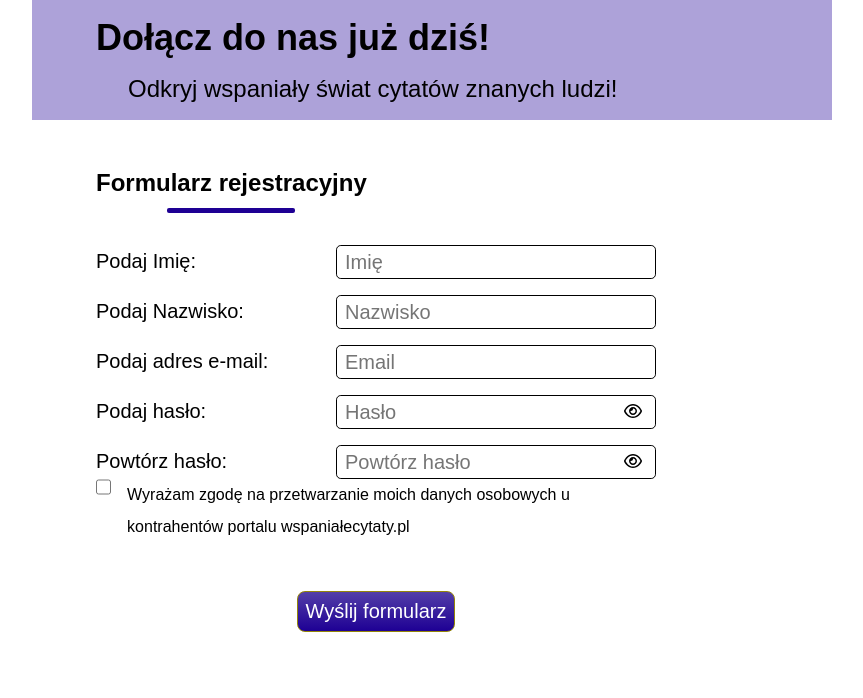
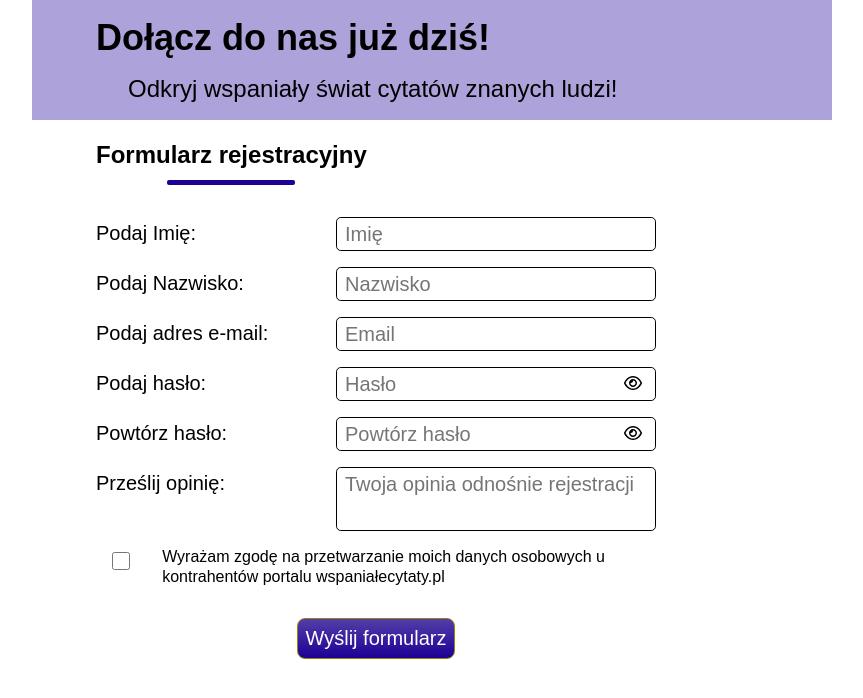
Before and after one commit to aniaorwatk/app-form, a React (Create React App) app: page / in a window 1280 px wide. Shown: the top 698 px of the page, without its empty margins (208-1071 px from the left). Built offline with nearby package versions, Linux system fonts and the light colour scheme.

Commit message:
add all errors

```diff
--- a/src/component/Form/Form.tsx
+++ b/src/component/Form/Form.tsx
@@ -1,12 +1,13 @@
-import React, { useState } from "react";
+import React, { useRef, useState } from "react";
 import { SubmitHandler, useForm } from "react-hook-form";
-import labels from "../../labels";
+import labels, { maxCharacters, maxCharactersTextatea, minCharacters, minCharactersPassword } from "../../labels";
 import Input from "../Input/Input";
 import {
   getErrorFirstName,
   getErrorsAgreement,
   getErrorsEmail,
   getErrorsLastName,
+  getErrorsOpinion,
   getErrorsPassword,
   getErrorsRepeatPassword,
   nameInputs,
@@ -17,6 +18,7 @@ import eyeOff from "../../assets/eye-slash-regular.svg";
 import "./Form.scss";
 import ButtonPrimary from "../Buttons/ButtonPrimary";
 import InputCheckbox from "../Input/InputCheckbox";
+import InputTextarea from "../Input/InputTextarea";
 
 export interface IFormInputs {
   firstName: "string";
@@ -25,9 +27,10 @@ export interface IFormInputs {
   password: "string";
   repeatPassword: "string";
   agreement: boolean;
+  opinion: "string";
 }
 
-const labelsType = {
+const InputType = {
   textLabelType: "text",
   emailLabelType: "email",
   checkboxType: "checkbox"
@@ -46,6 +49,8 @@ const button = {
   buttonClass: "primary",
 };
 
+const nameFirstInput = "firstName"
+
 const Form = () => {
   const buttonType = "submit";
   const eyeOnPassword = eyeOn;
@@ -60,24 +65,49 @@ const Form = () => {
     watch,
   } = useForm<IFormInputs>({});
 
+  const firstName= useRef({});
+  firstName.current = watch('firstName');
+
+  const lastName = useRef({});
+ lastName.current = watch('lastName');
+
+const password = useRef({});
+password.current = watch("password");
+
   const inputFirstName = register("firstName", {
     required: true,
+    maxLength: maxCharacters,
+    minLength: minCharacters,
   });
 
   const inputLastName = register("lastName", {
     required: true,
+    maxLength: maxCharacters,
+    minLength: minCharacters,
   });
 
   const inputEmail = register("email", {
     required: true,
+    maxLength: maxCharacters,
   });
 
   const inputPassword = register("password", {
     required: true,
+    maxLength: maxCharacters,
+    minLength:minCharactersPassword,
+    validate: value => value !== firstName.current && value !== lastName.current
   });
 
   const inputRepeatPassword = register("repeatPassword", {
     required: true,
+    maxLength: maxCharacters,
+    minLength:minCharactersPassword,
+    validate: value => value === password.current
+  });
+
+  const inputOpinion= register("opinion", {
+    maxLength: maxCharactersTextatea,
+    minLength: minCharacters,
   });
 
   const inputAgremeent = register("agreement", {
@@ -113,25 +143,25 @@ const Form = () => {
             labelType={formInputsType.typeFirstName}
             label={labels.form.labelFirstName}
             placeholder={labels.form.placeholderFirstName}
-            inputType={formInputsType.typeFirstName}
+            inputType={InputType.textLabelType}
             inputRequired={inputFirstName}
-            nameInput={nameInputs.nameFirstInput}
+            nameInput={nameFirstInput}
           />
           <Input
             errors={getErrorsLastName({ lastName: errors.lastName })}
-            labelType={formInputsType.typeEmail}
+            labelType={formInputsType.typeLastName}
             label={labels.form.labelLastName}
             placeholder={labels.form.placeholderLastName}
-            inputType={formInputsType.typeEmail}
+            inputType={formInputsType.typeLastName}
             inputRequired={inputLastName}
             nameInput={nameInputs.nameLastInput}
           />
           <Input
             errors={getErrorsEmail({ email: errors.email })}
-            labelType={formInputsType.typeLastName}
+            labelType={formInputsType.typeEmail}
             label={labels.form.labelEmail}
             placeholder={labels.form.placeholderEmail}
-            inputType={formInputsType.typeLastName}
+            inputType={formInputsType.typeEmail}
             inputRequired={inputEmail}
             nameInput={nameInputs.nameEmail}
           />
@@ -151,7 +181,7 @@ const Form = () => {
             errors={getErrorsRepeatPassword({
               repeatPassword: errors.repeatPassword,
             })}
-            labelType={labelsType.textLabelType}
+            labelType={InputType.textLabelType}
             label={labels.form.labelRepeatPassword}
             placeholder={labels.form.placeholderRepeatPassword}
             inputType={passwordRepeatType}
@@ -161,11 +191,19 @@ const Form = () => {
             handleClick={togglePasswordRepeat}
             nameInput={nameInputs.nameRepeatPassword}
           />
+          <InputTextarea
+            errors={getErrorsOpinion({opinion: errors.opinion})}
+            label={labels.form.labelOpinion}
+            labelType={labels.form.labelOpinion}
+            inputRequired={inputOpinion}
+            placeholder={labels.form.placeholderOpinion}
+            nameInput={nameInputs.nameOpinion}
+            />
           <InputCheckbox
             errors={getErrorsAgreement({agreement: errors.agreement})}
             labelType={formInputsType.typeAgreement}
             label={labels.form.labelAgreement}
-            inputType={labelsType.checkboxType}
+            inputType={InputType.checkboxType}
             inputRequired={inputAgremeent}
           />
           <ButtonPrimary
--- a/src/component/Form/FormHandler.tsx
+++ b/src/component/Form/FormHandler.tsx
@@ -1,7 +1,10 @@
 
 import React from "react";
-import {  LiteralUnion, Message, MultipleFieldErrors, Ref } from "react-hook-form";
+import {  LiteralUnion, Message, MultipleFieldErrors, Ref, useForm } from "react-hook-form";
 import labels from "../../labels";
+import { IFormInputs } from "./Form";
+
+
 
 export const nameInputs ={
    nameFirstInput: "firstName",
@@ -9,10 +12,13 @@ export const nameInputs ={
     nameEmail: "email",
 namePassword: "password",
 nameRepeatPassword: "repeatPassword",
+nameOpinion: "opinion",
 }
 
 export enum IErrorType{
     required = 'required',
+    maxLength ='maxLength',
+    minLength='minLength',
     validate='validate',
 }
 
@@ -56,34 +62,53 @@ type ErrorType =
 export const getErrorFirstName = ({firstName}:{firstName?:IErrorContentType }) =>{
     return (
         firstName?.type === IErrorType.required && labels.form.warningRequired
-        || ''
+        || firstName?.type === IErrorType.maxLength && labels.form.warningMaxCharacters
+        || firstName?.type === IErrorType.minLength && labels.form.warningMinCharacters
     )
 }
 
 export const getErrorsLastName =({lastName}:{lastName?:IErrorContentType })=>{
-    return( lastName?.type === IErrorType.required && labels.form.warningRequired )
+    return(
+        lastName?.type === IErrorType.required && labels.form.warningRequired
+        || lastName?.type === IErrorType.maxLength && labels.form.warningMaxCharacters
+        || lastName?.type === IErrorType.minLength && labels.form.warningMinCharacters
+        )
 }
 
 export const getErrorsPassword =({password}:{password?:IErrorContentType })=>{
     return(
         password?.type ===IErrorType.required && labels.form.warningRequired
-    )
+        || password?.type === IErrorType.maxLength && labels.form.warningMaxCharacters
+        || password?.type === IErrorType.minLength && labels.form.warningMinCharactersPassword
+        ||password?.type === IErrorType.validate && labels.form.warningDifferentName
+        )
 }
 
 export const getErrorsRepeatPassword =({repeatPassword}:{repeatPassword?:IErrorContentType })=>{
     return(
         repeatPassword?.type ===IErrorType.required && labels.form.warningRequired
-    )
+        || repeatPassword?.type === IErrorType.maxLength && labels.form.warningMaxCharacters
+        || repeatPassword?.type === IErrorType.minLength && labels.form.warningMinCharactersPassword
+        ||repeatPassword?.type === IErrorType.validate && labels.form.warningMatchPassword
+        )
 }
 
 export const getErrorsEmail =({email}:{email?:IErrorContentType })=>{
     return(
         email?.type ===IErrorType.required && labels.form.warningRequired
-    )
+        || email?.type === IErrorType.maxLength && labels.form.warningMaxCharacters
+        )
+}
+
+export const getErrorsOpinion=({opinion}:{opinion?:IErrorContentType })=>{
+    return(
+        opinion?.type === IErrorType.maxLength && labels.form.warningMaxCharactersTextarea
+        || opinion?.type === IErrorType.minLength && labels.form.warningMinCharacters
+        )
 }
 
 export const getErrorsAgreement =({agreement}:{agreement?:IErrorContentType })=>{
     return(
-        agreement?.type ===IErrorType.required && labels.form.warningRequired
+        agreement?.type ===IErrorType.required && labels.form.warningRequiredAgreement
     )
 }
--- a/src/component/Input/InputTextarea.tsx
+++ b/src/component/Input/InputTextarea.tsx
@@ -21,12 +21,12 @@ const InputTextarea = ({
 }: ITextareaType) => {
   return (
     <div className="textareaBox">
-      <div className="extareaBox__box">
-        <label className="extareaBox__box-label" htmlFor={labelType}>
+      <div className="textareaBox__box">
+        <label className="textareaBox__box-label" htmlFor={labelType}>
           {label}
         </label>
         <textarea
-          className={`extareaBox__box-text ${errors ? "errorInput" : ""}`}
+          className={`textareaBox__box-text ${errors ? "errorInput" : ""}`}
           id={labelType}
           placeholder={placeholder}
           {...inputRequired}
--- a/src/component/Input/Inputs.scss
+++ b/src/component/Input/Inputs.scss
@@ -1,6 +1,6 @@
 @import '../../scss/Main';
 
-input{
+input, textarea{
     width: 20rem;
     line-height: 2rem;
     padding-left: 0.5rem;
@@ -32,7 +32,7 @@ input:focus{
     outline-color: $color-dark-sand;
  }
 
-.InputBox{
+.InputBox, .textareaBox {
     display: flex;
     flex-direction: column;
     &__box{
@@ -66,30 +66,26 @@ label{
 .inputCheckbox{
     display: flex;
     flex-direction: column;
-
-    // .registerError {
-    //   margin-bottom: 0.5rem;
-    //   color: $color-darkOrange;
-    // }
     &__box {
       display: flex;
       justify-content: flex-start;
       align-items: flex-start;
-      margin-bottom: 1rem;
+      margin:  1rem   0 0 1rem;
 
       &-input {
         border: 1px solid black;
-        width: 1rem;
-        height: 1rem;
+        width: 1.25rem;
+        height: 1.25rem;
         border-radius: 0.3125rem;
-        margin: 0;
+        margin-top: 0.25rem;
       }
       &-input:checked {
         -webkit-appearance: checkbox;
       }
       &-label {
-        margin-left: 1rem;
+        margin-left: 2rem;
         font-size: $font-size-S;
+        line-height: 1.2rem;
         width: 100%;
       }
       .errorCheckbox {
@@ -97,3 +93,11 @@ label{
       }
     }
   }
+
+
+  .textareaBox__box-text{
+font-family: Arial, Helvetica, sans-serif;
+height: 4rem;
+width: 20rem;
+resize: none;
+  }
--- a/src/labels.tsx
+++ b/src/labels.tsx
@@ -1,4 +1,10 @@
 import React from "react";
+
+export const maxCharacters: number = 255;
+export const maxCharactersTextatea: number =1400;
+export const minCharacters: number =2;
+export const minCharactersPassword: number = 6;
+
 
 const labels ={
 header:{
@@ -8,21 +14,31 @@ header:{
 form:{
     buttonLabel: 'Wyślij formularz',
     registerTitle: 'Formularz rejestracyjny',
-    warningRequired: 'Pole jest Wymagane',
+    warningRequired: 'To pole jest Wymagane',
+    warningRequiredAgreement: 'Zgoda jest wymagana',
+    warningMaxCharacters: `To pole może mieć maksymalnie ${maxCharacters}`,
+    warningMaxCharactersTextarea:`To pole może mieć maksymalnie ${maxCharactersTextatea}`,
+    warningMinCharacters:`To pole może mieć minimalnie ${minCharacters}`,
+    warningMinCharactersPassword:`To pole może mieć minimalnie ${minCharactersPassword}`,
+    warningDifferentName: `Hasło nie może być takie samo jak Imię lub nazwisko`,
+    warningMatchPassword: `Hasła muszą się zgadzać`,
     placeholderFirstName: 'Imię',
     placeholderLastName: 'Nazwisko',
     placeholderEmail:'Email',
     placeholderPassword: 'Hasło',
     placeholderRepeatPassword: 'Powtórz hasło',
+    placeholderOpinion: 'Twoja opinia odnośnie rejestracji',
     labelFirstName: 'Podaj Imię:',
     labelLastName: 'Podaj Nazwisko:',
     labelEmail: 'Podaj adres e-mail:',
     labelPassword: 'Podaj hasło:',
     labelRepeatPassword: 'Powtórz hasło:',
+    labelOpinion: 'Prześlij opinię:',
     labelAgreement: 'Wyrażam zgodę na przetwarzanie moich danych osobowych u kontrahentów portalu wspaniałecytaty.pl',
     altImg: 'Podglądnij hasło'
 },
 
+
 }
 
 export default labels;
```
